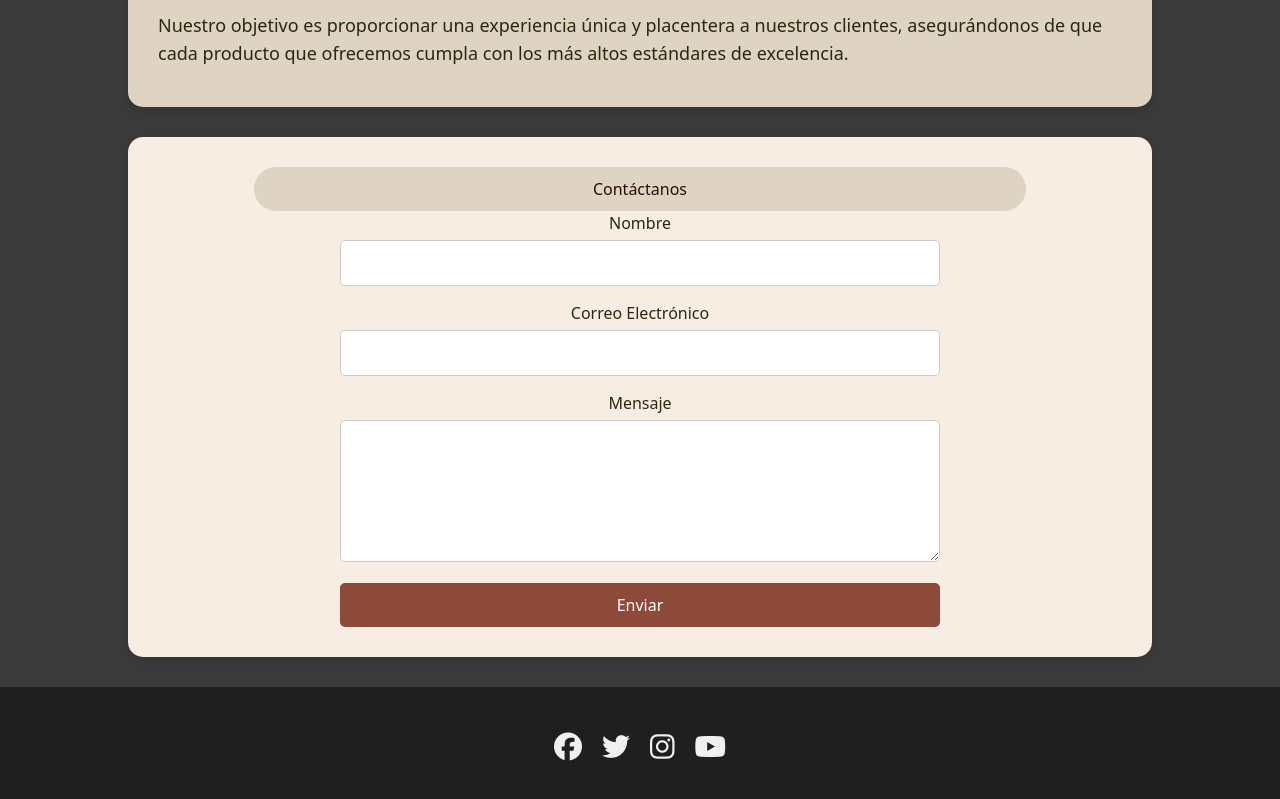
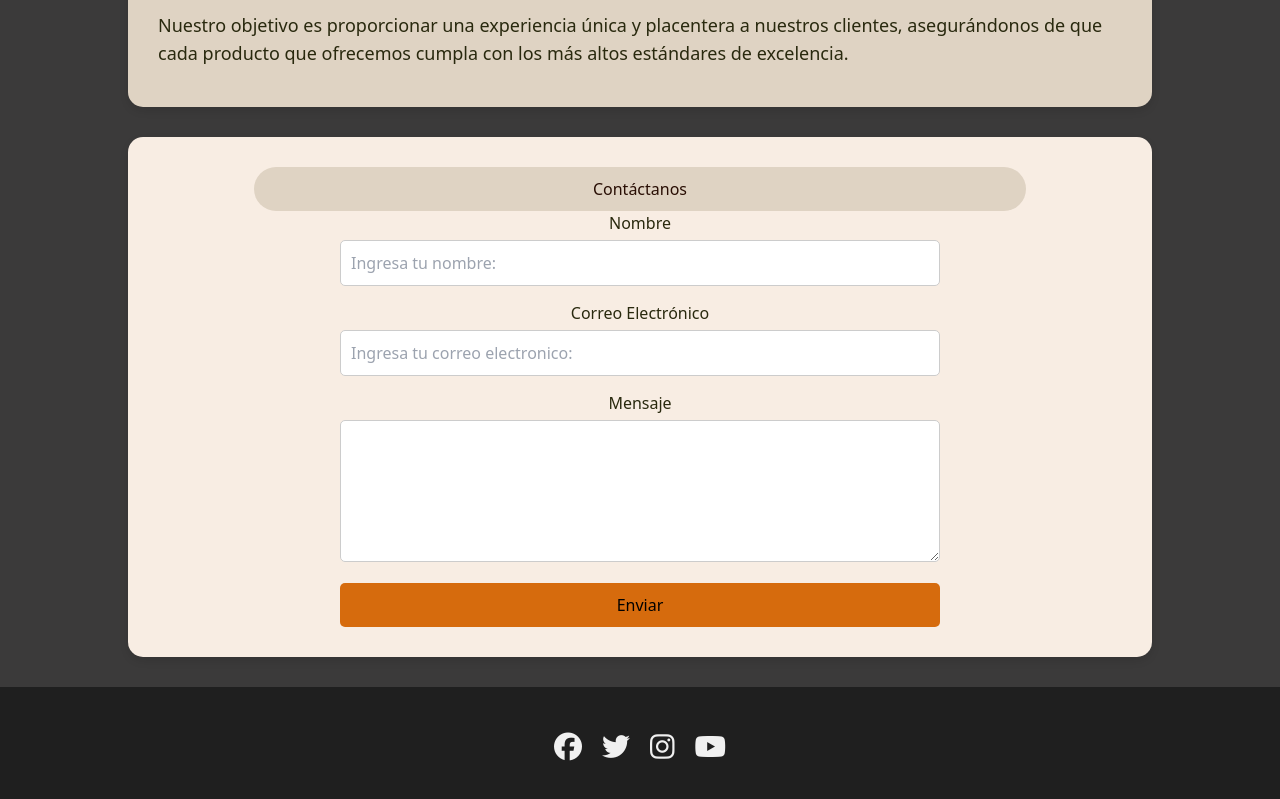
Before and after one commit to Abranr/API, an Angular app: page / in a window 1280 px wide. Shown: the part 1385-2184 px from the top of the page. Built offline with nearby package versions, Linux system fonts and the light colour scheme; no server answers.

Commit message:
Descripción de los cambios

```diff
--- a/src/app/app.component.css
+++ b/src/app/app.component.css
@@ -13,6 +13,7 @@ img {
 
 section {
   display: flex;
+  color: #29290e;
   flex-direction: column;
   align-items: center;
   padding: 50px;
@@ -70,8 +71,8 @@ section {
 
 button[type="submit"] {
   padding: 10px 20px;
-  background-color: #8D493A;
-  color: #fff;
+  background-color: #d66b0d;
+  color: black;
   border: none;
   border-radius: 5px;
   cursor: pointer;
@@ -79,7 +80,7 @@ button[type="submit"] {
 }
 
 button[type="submit"]:hover {
-  background-color: #481E14;
+  background-color: #4f85c3;
 }
 
 hr {
--- a/src/app/app.component.html
+++ b/src/app/app.component.html
@@ -38,11 +38,11 @@
     <form class="contact-form">
       <div class="form-group">
         <label for="name">Nombre</label>
-        <input type="text" id="name" name="name" required>
+        <input type="text" id="name" name="name" placeholder="Ingresa tu nombre:" required>
       </div>
       <div class="form-group">
         <label for="email">Correo Electrónico</label>
-        <input type="email" id="email" name="email" required>
+        <input type="email" id="email" name="email" placeholder="Ingresa tu correo electronico:" required>
       </div>
       <div class="form-group">
         <label for="message">Mensaje</label>
```
